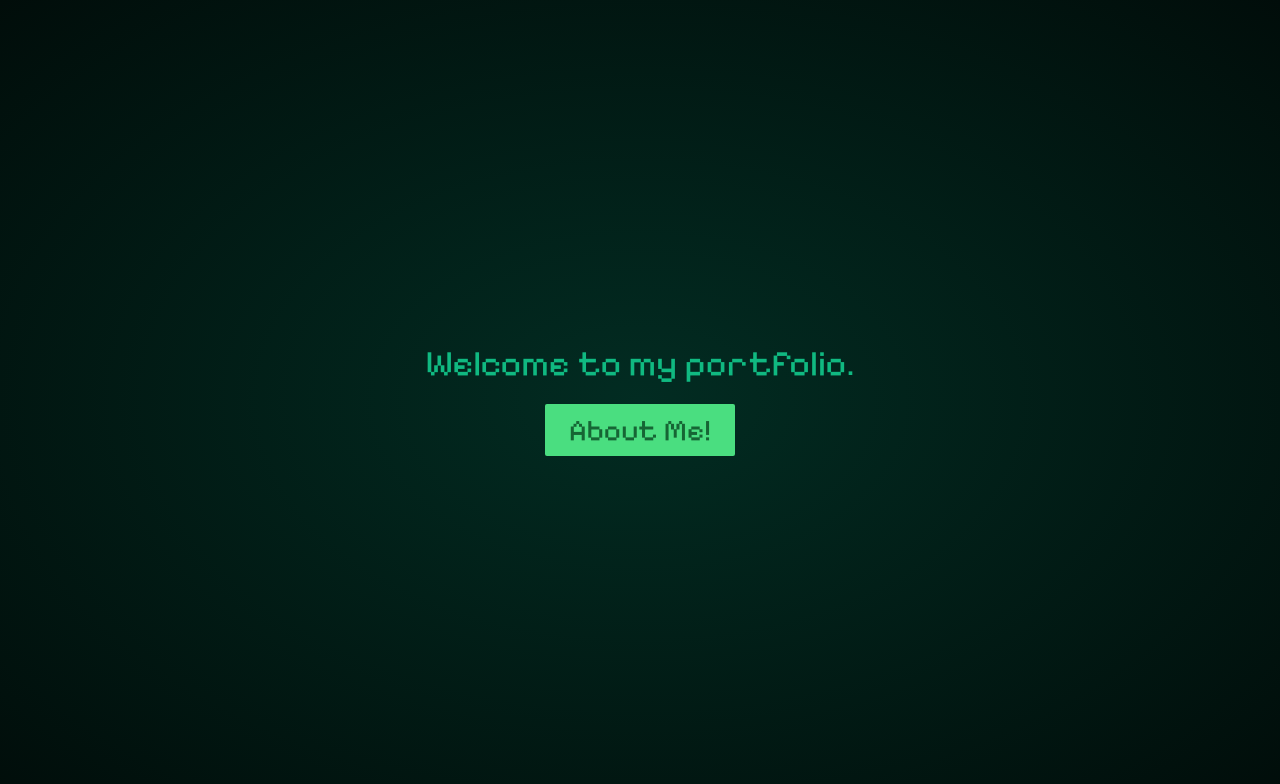
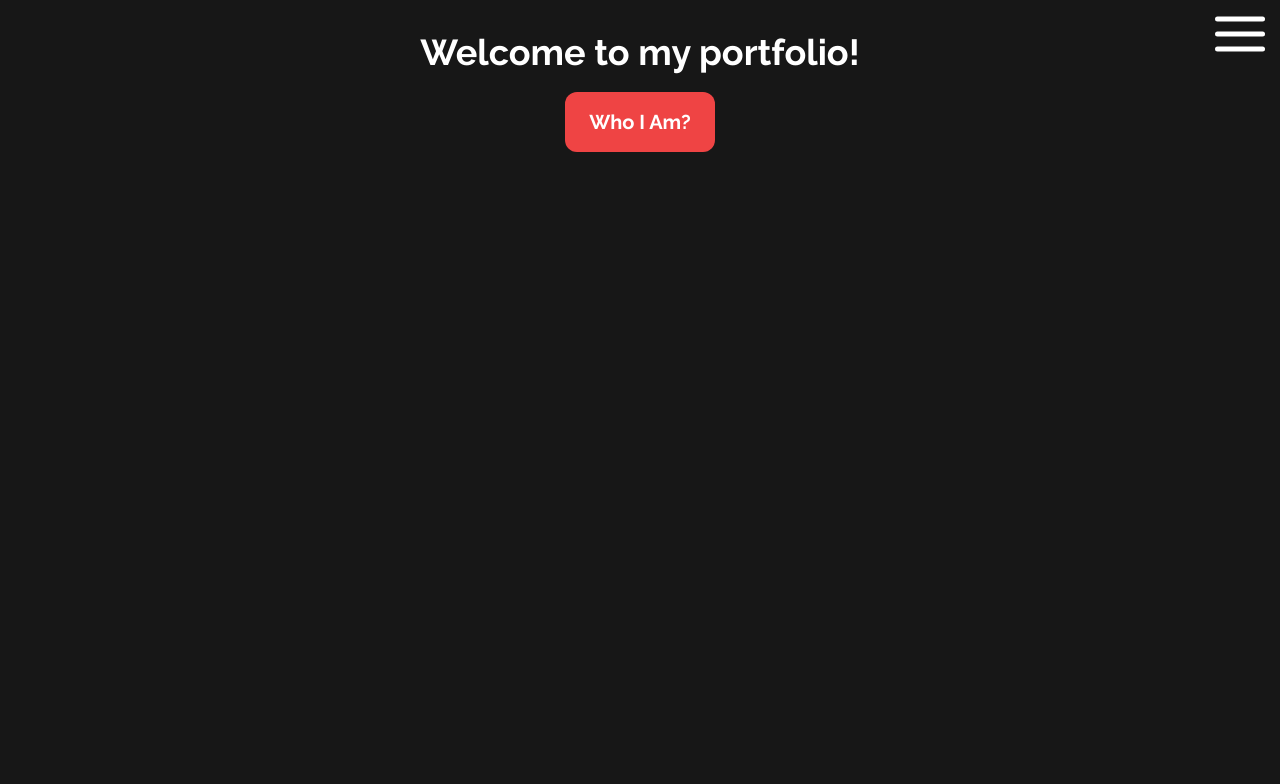
Before and after one commit to pilif139/portfolio, a Next.js app: page / in a window 1280 px wide. Shown: the top 784 px of the page. Built offline with nearby package versions, Linux system fonts and the light colour scheme.

Commit message:
about me, burger menu, totally changed ui

```diff
--- a/src/app/layout.tsx
+++ b/src/app/layout.tsx
@@ -1,9 +1,10 @@
 import type { Metadata } from "next";
-import { Pixelify_Sans} from "next/font/google";
+import {  Raleway as googleFont} from "next/font/google";
 import "./globals.css";
 import React from "react";
+import BurgerMenu from "@/components/BurgerMenu";
 
-const font = Pixelify_Sans({ subsets: ["latin"] });
+const font = googleFont( {subsets: ["latin"]});
 
 export const metadata: Metadata = {
   title: "Filip Kasperski - Portfolio",
@@ -16,8 +17,9 @@ export default function RootLayout({
   children: React.ReactNode;
 }>) {
   return (
-    <html lang="pl">
-      <body className={`${font.className} flex flex-col text-emerald-500 min-h-screen bg-gradient-radial from-emerald-950 to-[#010d0a]`}>
+    <html lang="en">
+      <body className={`${font.className} flex flex-col items-center font-bold bg-neutral-900 text-white min-h-screen`}>
+      <BurgerMenu />
       {children}
       </body>
     </html>
--- a/src/app/page.tsx
+++ b/src/app/page.tsx
@@ -1,18 +1,23 @@
 "use client";
 
-
-import AnimatedText from "@/utils/animatedText";
 import React from "react";
 import AboutMe from "@/components/AboutMe";
+import {useState} from "react";
+import Animated from "@/components/Animated";
+import {motion} from "framer-motion";
 
 export default function Home() {
+  const [showAboutMe, setShowAboutMe] = useState(false);
 
   return (
-    <main className="flex flex-col text-center justify-center items-center min-h-screen gap-5 text-3xl">
-      <AnimatedText className="text-4xl">
-        Welcome to my portfolio.
-      </AnimatedText>
-      <AboutMe/>
+    <main className=" flex flex-col items-center py-8 gap-5 min-h-screen">
+      <Animated className="text-4xl">Welcome to my portfolio!</Animated>
+      <motion.button
+          onClick={()=>setShowAboutMe(true)}
+          className="px-6 py-4 bg-red-500 text-xl rounded-xl"
+          whileTap={{scale: 0.9, borderRadius: "15%"}}
+      > Who I Am?</motion.button>
+      {showAboutMe && <AboutMe />}
     </main>
   );
 }
--- a/src/components/AboutMe.tsx
+++ b/src/components/AboutMe.tsx
@@ -1,29 +1,16 @@
-'use client';
-
-import AnimatedText from "@/utils/animatedText";
-import {motion} from "framer-motion";
-import {useState} from "react";
+import Animated from "@/components/Animated";
+import {popUp} from "@/utils/animations";
+import React from "react";
 
 export default function AboutMe(){
-  const [aboutMeVisible, setAboutMeVisible] = useState(false);
-
   return (
-      <div className="w-[30%]">
-        {!aboutMeVisible &&
-            <motion.button
-                initial={{opacity: 0, scale: 0.6, y: 20}}
-                animate={{opacity: 1, scale: 1, y: 0}}
-                transition={{duration: 0.8}}
-                className="bg-green-400 text-green-800 p-2 px-6 rounded-sm hover:bg-green-500 hover:text-green-950"
-                onClick={() => setAboutMeVisible(true)}>
-                About Me!
-            </motion.button>
-        }
-        {aboutMeVisible &&
-            <AnimatedText>
-                I am a software engineer with a passion for web development.
-            </AnimatedText>
-        }
+      <div className="p-4">
+        <Animated animation={{...popUp, duration: 0.3}}>
+          <h1 className="text-4xl">Filip Kasperski</h1>
+        </Animated>
+        <Animated animation={popUp} className="w-[35vw] mt-3">
+          <p className="text-lg">I am a 17-year-old programmer based in <span className="text-red-400">Poznań</span>, currently studying programming at <span className="text-red-400">Zespół Szkół Komunikacji im. Hipolita Cegielskiego</span> in Poznań. I am actively seeking an internship opportunity to further develop my skills and gain hands-on experience.</p>
+        </Animated>
       </div>
   )
 }
--- /dev/null
+++ b/src/components/Animated.tsx
@@ -0,0 +1,26 @@
+"use client"
+
+import React  from "react";
+import { motion } from "framer-motion";
+
+type Props = {
+  children : React.ReactNode;
+  className? : string;
+  animation? : {
+    initial : Record<string, any>;
+    animate : Record<string, any>;
+    transition? : Record<string, any>;
+    duration? : number;
+  };
+}
+
+export default function Animated({children, className, animation}: Props){
+    return (
+        <motion.div
+          className={className}
+          {...animation}
+        >
+            {children}
+        </motion.div>
+    );
+}
--- /dev/null
+++ b/src/components/BurgerMenu.tsx
@@ -0,0 +1,59 @@
+"use client";
+
+import React from "react";
+import {useState} from "react";
+import {AnimatePresence, motion} from "framer-motion";
+import Animated from "@/components/Animated";
+import {slideIn} from "@/utils/animations";
+import Link from 'next/link'
+
+export default function BurgerMenu(){
+    const [isOpen, setIsOpen] = useState(false);
+
+    return (
+        <>
+          <div
+              className="flex flex-col items-center justify-center gap-2 absolute top-0 right-0 m-5 scale-125"
+              onClick={()=>setIsOpen(!isOpen)}
+          >
+            <div className="w-10 h-1 bg-white rounded-2xl"></div>
+            <div className="w-10 h-1 bg-white rounded-2xl"></div>
+            <div className="w-10 h-1 bg-white rounded-2xl"></div>
+          </div>
+          <Modal isOpen={isOpen} onClose={() => setIsOpen(false)}>
+            <ul className="flex flex-col text-3xl gap-3 w-[18vw]">
+              <Link href={"/about"}>About Me</Link>
+              <Link href={"/projects"}>Projects</Link>
+            </ul>
+          </Modal>
+        </>
+    )
+}
+
+type ModalProps = {
+  isOpen: boolean;
+  onClose: () => void;
+  children: React.ReactNode;
+};
+
+function Modal({ isOpen, onClose, children }: ModalProps) {
+
+  return (
+      <AnimatePresence>
+      {isOpen &&
+      <div className="fixed inset-0 flex items-center justify-center z-50">
+          <div className="fixed inset-0 bg-black opacity-80" onClick={onClose}></div>
+
+          <motion.div
+              initial={{x: "100%"}}
+              animate={{x: 0}}
+              exit={{x: "100%"}}
+              transition={{duration: 0.5, type: "spring", stiffness: 200, damping: 25}}
+              className="absolute right-0 top-0 p-6 bg-neutral-800 h-screen min-w-[10vw]">
+            {children}
+          </motion.div>
+      </div>
+      }
+      </AnimatePresence>
+  );
+}
--- a/src/utils/animatedText.tsx
+++ /dev/null
@@ -1,29 +0,0 @@
-'use client';
-
-import {motion} from "framer-motion";
-import React from "react";
-
-type Props = {
-    children: React.ReactNode;
-    className?: string;
-}
-
-export default function AnimatedText({children, className} : Props) {
-  return (
-      <div className={className}>
-        {
-            typeof children === "string" ?
-            children.split("").map((char, index) => (
-                <motion.span
-                    key={index}
-                    initial={{opacity: 0}}
-                    animate={{opacity: 1}}
-                    transition={{duration: 0.05, delay: index * 0.1}}
-                >
-                    {char}
-                </motion.span>
-            )) : children
-        }
-      </div>
-  )
-}
--- /dev/null
+++ b/src/utils/animations.ts
@@ -0,0 +1,17 @@
+export const popUp = {
+  initial: { scale: 0, opacity: 0 },
+  animate: { scale: 1, opacity: 1 },
+  duration: 0.7,
+};
+
+export const fadeIn = {
+  initial: { opacity: 0 },
+  animate: { opacity: 1 },
+  transition: { type: "spring", stiffness: 260, damping: 20 },
+  duration: 0.7,
+};
+
+export const slideIn = {
+  initial: { y: -150 },
+  animate: { y: 0 },
+};
--- a/tailwind.config.ts
+++ b/tailwind.config.ts
@@ -16,5 +16,7 @@ const config: Config = {
     },
   },
   plugins: [],
+  darkMode: "class",
 };
+
 export default config;
```
